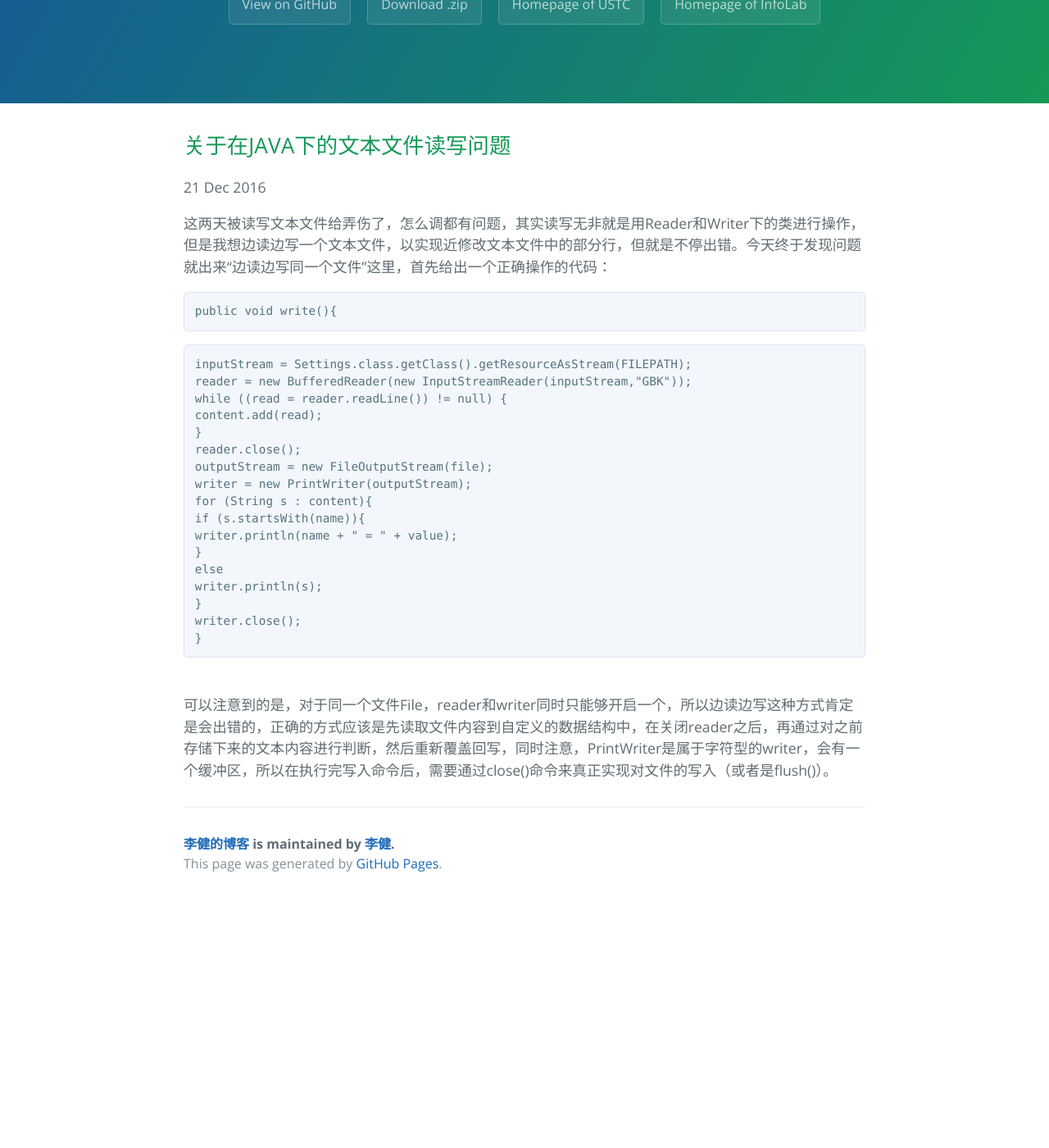
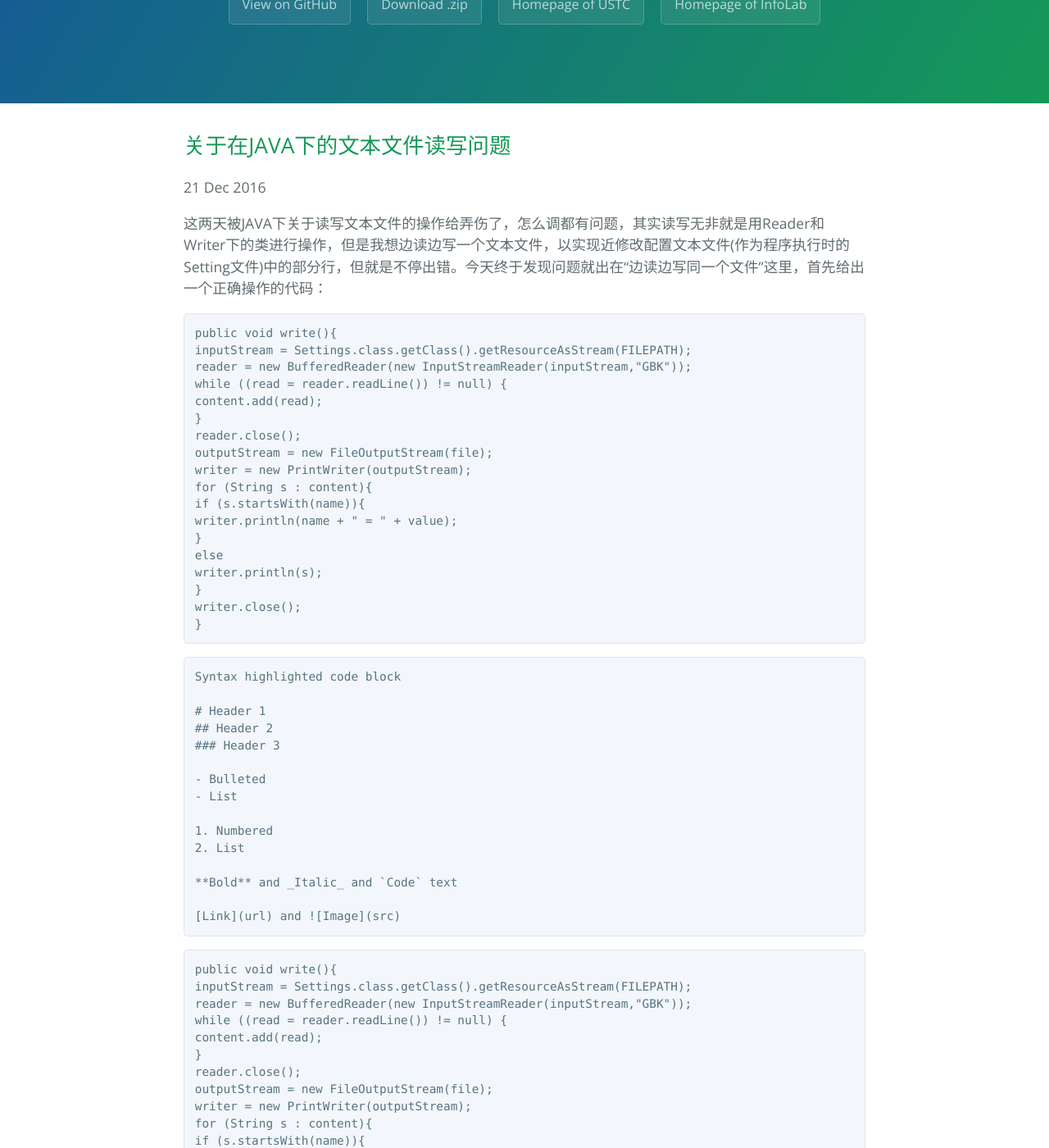
Before and after one commit to infonetlijian/Blog_demo, a Jekyll site: the page built from _posts/2016-12-21-JAVA-content.markdown, in a window 1280 px wide and 1400 px high, scrolled down 257 px. Shown: the whole window at 82% size. Built offline with Jekyll 4.4.1, drawn with Linux system fonts in a browser that asks for light colours; before the commit the page ends 1354 px from its top, so only the background shows below that; some of the changed text lies outside the part shown.

Commit message:
新增博文

````diff
--- a/_posts/2016-12-21-JAVA-content.markdown
+++ b/_posts/2016-12-21-JAVA-content.markdown
@@ -5,12 +5,10 @@
 categories: main
 ---
 
-这两天被读写文本文件给弄伤了，怎么调都有问题，其实读写无非就是用Reader和Writer下的类进行操作，但是我想边读边写一个文本文件，以实现近修改文本文件中的部分行，但就是不停出错。今天终于发现问题就出来“边读边写同一个文件”这里，首先给出一个正确操作的代码：
+这两天被JAVA下关于读写文本文件的操作给弄伤了，怎么调都有问题，其实读写无非就是用Reader和Writer下的类进行操作，但是我想边读边写一个文本文件，以实现近修改配置文本文件(作为程序执行时的Setting文件)中的部分行，但就是不停出错。今天终于发现问题就出在“边读边写同一个文件”这里，首先给出一个正确操作的代码：
 <br>
 ```markdown
 public void write(){
-```
-```markdown
 inputStream = Settings.class.getClass().getResourceAsStream(FILEPATH);
 reader = new BufferedReader(new InputStreamReader(inputStream,"GBK"));
 while ((read = reader.readLine()) != null) {
@@ -29,5 +27,43 @@
 writer.close();
 }
 ```
+```markdown
+Syntax highlighted code block
+
+# Header 1
+## Header 2
+### Header 3
+
+- Bulleted
+- List
+
+1. Numbered
+2. List
+
+**Bold** and _Italic_ and `Code` text
+
+[Link](url) and ![Image](src)
+```
+```markdown
+public void write(){
+inputStream = Settings.class.getClass().getResourceAsStream(FILEPATH);
+reader = new BufferedReader(new InputStreamReader(inputStream,"GBK"));
+while ((read = reader.readLine()) != null) {
+content.add(read);
+}
+reader.close();
+outputStream = new FileOutputStream(file);
+writer = new PrintWriter(outputStream);
+for (String s : content){
+if (s.startsWith(name)){
+writer.println(name + " = " + value);
+}
+else
+writer.println(s);
+}
+writer.close();
+}
+```
+
 <br>
 可以注意到的是，对于同一个文件File，reader和writer同时只能够开启一个，所以边读边写这种方式肯定是会出错的，正确的方式应该是先读取文件内容到自定义的数据结构中，在关闭reader之后，再通过对之前存储下来的文本内容进行判断，然后重新覆盖回写，同时注意，PrintWriter是属于字符型的writer，会有一个缓冲区，所以在执行完写入命令后，需要通过close()命令来真正实现对文件的写入（或者是flush()）。
````
